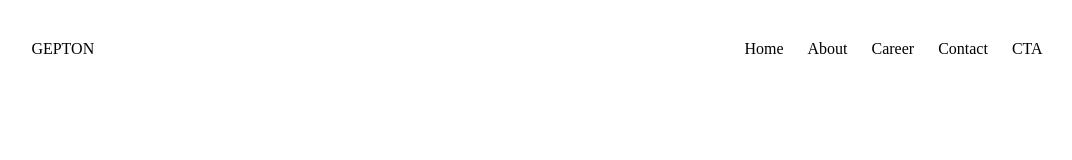
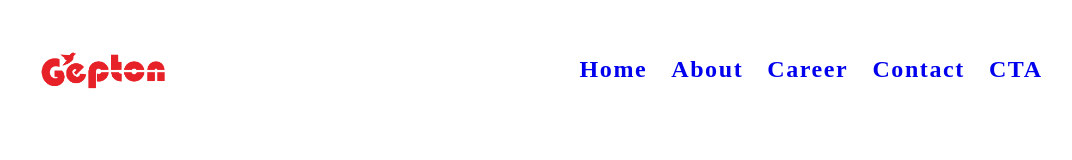
Before and after one commit to GEPTON-INFOTECH/galena, a Gatsby site in the folder gepton/: page / in a window 1280 px wide. Shown: the whole page, without its empty margins (103-1175 px from the left). Built offline with nearby package versions, Linux system fonts and the light colour scheme; Gatsby itself is replaced by a stand-in of ours.

Commit message:
feat: Adds logo and favicon

```diff
--- a/gepton/gatsby-config.js
+++ b/gepton/gatsby-config.js
@@ -17,7 +17,7 @@ module.exports = {
     {
       resolve: "gatsby-plugin-manifest",
       options: {
-        icon: "src/images/icon.png",
+        icon: "src/images/favicon-32x32.png",
       },
     },
     "gatsby-plugin-sharp",
--- a/gepton/src/components/molecules/Header.js
+++ b/gepton/src/components/molecules/Header.js
@@ -1,26 +1,41 @@
 import * as React from "react";
 import { Link } from "gatsby";
 import styled from "styled-components";
+import { StaticImage } from "gatsby-plugin-image";
 
 const StyledHeader = styled.div`
   display: flex;
   justify-content: space-between;
   margin: 2.5rem auto;
+  align-items: center;
+  letter-spacing: 0.1rem;
   .navlinks {
     margin-left: 1.5rem;
     text-decoration: none;
+    font-size: 1.5rem;
+    font-weight: bold;
   }
 `;
 export default function Header() {
   return (
     <StyledHeader>
-      <logo>GEPTON</logo>
+      <StaticImage src="../../images/gepton.png" height={60} />
       <nav>
-        <Link className="navlinks">Home</Link>
-        <Link className="navlinks">About</Link>
-        <Link className="navlinks">Career</Link>
-        <Link className="navlinks">Contact</Link>
-        <Link className="navlinks">CTA</Link>
+        <Link className="navlinks" to="/">
+          Home
+        </Link>
+        <Link className="navlinks" to="/">
+          About
+        </Link>
+        <Link className="navlinks" to="/">
+          Career
+        </Link>
+        <Link className="navlinks" to="/">
+          Contact
+        </Link>
+        <Link className="navlinks" to="/">
+          CTA
+        </Link>
       </nav>
     </StyledHeader>
   );
```
Also changed, not shown: gepton/src/images/android-chrome-192x192.png (added), gepton/src/images/android-chrome-512x512.png (added), gepton/src/images/apple-touch-icon.png (added), gepton/src/images/favicon-16x16.png (added), gepton/src/images/favicon-32x32.png (added), gepton/src/images/favicon.ico (added), gepton/src/images/gepton.png (added), gepton/src/images/icon.png (deleted), gepton/src/images/site.webmanifest (added).
